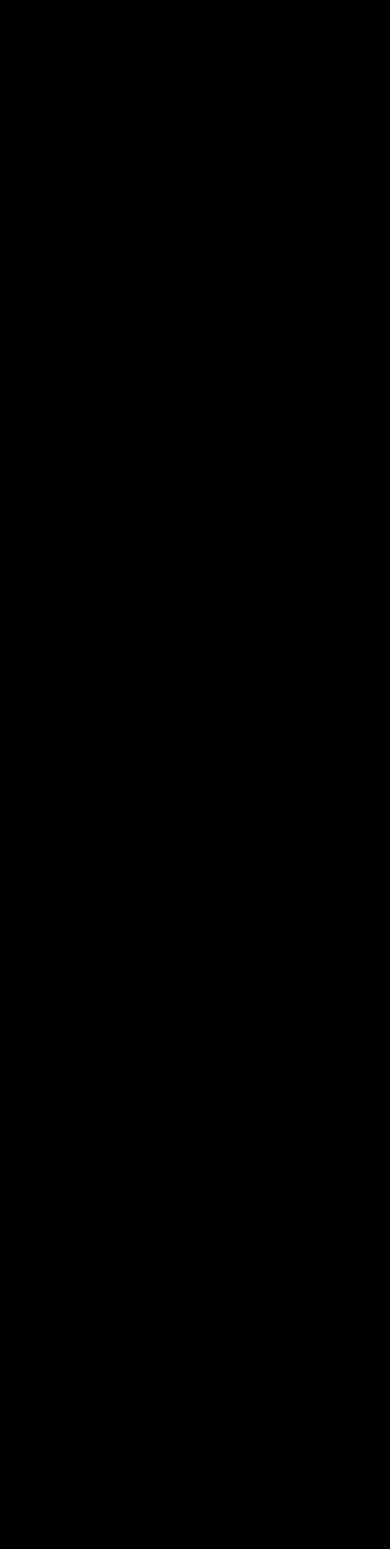
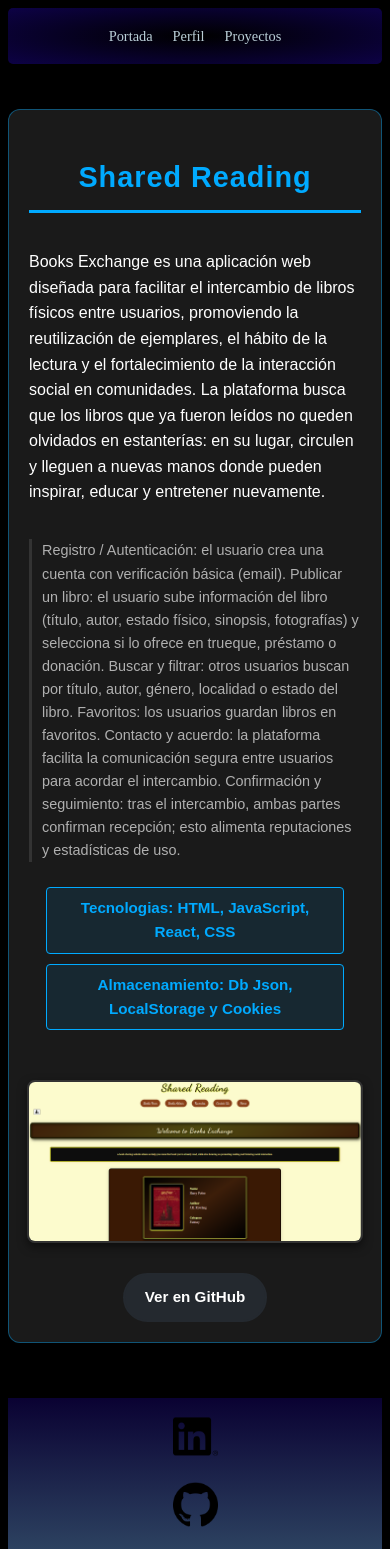
Before and after one commit to JuanDiegoCC02/portafolio, a React (Vite) app: page /portafolio/proyectosInfo/1 in a window 390 px wide. Before the commit this address had no page. Shown: the top 1549 px of the page. Before the commit the page ends 860 px from the top, so only its background shows below. Built offline with nearby package versions, Linux system fonts and the light colour scheme.

Commit message:
Actualizaciones de estilos e inforamcion

```diff
--- a/src/components/CarrouselProyectosPage.jsx
+++ b/src/components/CarrouselProyectosPage.jsx
@@ -122,8 +122,8 @@ function CarrouselProyectosPage() {
         <Link to={`/proyectosInfo/${mainIndex}`}>
         <img className='imgCardProyecto' src={aloneProject.secondaryImgs[secondaryIndex].src} alt={aloneProject.secondaryImgs[secondaryIndex].alt} />
        </Link>
-        <button className='btnLeft' onClick={prevSecondarySlide}> ◀️ </button>
-        <button className='btnRight' onClick={nextSecondarySlide}> ▶️ </button>
+        <button className='btnImgLeft' onClick={prevSecondarySlide}> ⬅️ </button>
+        <button className='btnImgRight' onClick={nextSecondarySlide}> ➡️ </button>
       </div>
 
 
--- a/src/components/ProyectoCardInfo.jsx
+++ b/src/components/ProyectoCardInfo.jsx
@@ -12,9 +12,9 @@ function ProyectoCardInfo() {
       src: homeNA,
       title: "Numb Astro",
       infoPag:
-        "Pagina Web de Intercambio de Libros para usuarios de distintas comunidades con validaciones y autentificaciones.",
+        "Numb Astro es una aplicación web diseñada para ayudar a los usuarios a desarrollar y mantener nuevos hábitos en su vida cotidiana, combinando motivación, seguimiento visual y una experiencia temática inspirada en el espacio. La plataforma integra un mapa estelar interactivo y un sistema de recompensas (“loot”) que representan el progreso personal como si el usuario estuviera explorando su propio universo interior. Cada hábito cumplido equivale a una nueva estrella descubierta, y cada logro desbloqueado impulsa al usuario a avanzar hacia nuevas constelaciones. Esta dinámica convierte la creación de hábitos en una experiencia lúdica, visual y motivadora, donde el crecimiento personal se refleja como un viaje cósmico.",
       descrp:
-        "Aplicación web tipo agenda para organizar rutinas y hábitos, con creación de tareas, opción de editarlas, marcarlas o eliminarlas además de contar con un seguimiento diario.",
+        "Características principales: Temática galáctica y visual inmersiva: La interfaz simula una atmósfera espacial donde los hábitos, logros y rutinas se representan mediante elementos astrales, ofreciendo una experiencia envolvente. Mapa estelar y logros: El usuario puede visualizar su progreso a través de un mapa estelar interactivo, donde cada meta completada ilumina nuevas estrellas o planetas. Sistema de “loot” (recompensas): Por cada avance, el usuario obtiene recompensas simbólicas que refuerzan la constancia y el cumplimiento de objetivos. Gestión y moderación de usuarios: Incluye paneles de administración que permiten controlar registros, roles y actividades, garantizando un entorno ordenado y funcional. Privacidad y seguridad: Implementa validaciones, autenticación y control de acceso para proteger la información personal. Además, cuenta con términos y condiciones claros que regulan el uso responsable de la plataforma. Seguimiento y análisis gráfico: Los usuarios pueden visualizar su evolución mediante gráficos de rendimiento, facilitando el análisis de sus hábitos y el reconocimiento de sus logros.",
       github: "https://github.com/JuanDiegoCC02/Agenda-Numb-Astro.git",
       tecno: "HTML, JavaScript, React, Css ",
       almace: "Db Json, LocalStorage, y Cookies",
@@ -23,9 +23,9 @@ function ProyectoCardInfo() {
       src: homeBE,
       title: "Shared Reading",
       infoPag:
-        "Pagina Web de Intercambio de Libros para usuarios de distintas comunidades con validaciones y autentificaciones.",
+        "Books Exchange es una aplicación web diseñada para facilitar el intercambio de libros físicos entre usuarios, promoviendo la reutilización de ejemplares, el hábito de la lectura y el fortalecimiento de la interacción social en comunidades. La plataforma busca que los libros que ya fueron leídos no queden olvidados en estanterías: en su lugar, circulen y lleguen a nuevas manos donde pueden inspirar, educar y entretener nuevamente.",
       descrp:
-        "Proyecto sobre una Pagina Web de intercambio de libros en busca de darle una segunda vida a los libros, además de incentivar a la lectura.",
+        "Registro / Autenticación: el usuario crea una cuenta con verificación básica (email). Publicar un libro: el usuario sube información del libro (título, autor, estado físico, sinopsis, fotografías) y selecciona si lo ofrece en trueque, préstamo o donación. Buscar y filtrar: otros usuarios buscan por título, autor, género, localidad o estado del libro. Favoritos: los usuarios guardan libros en favoritos. Contacto y acuerdo: la plataforma facilita la comunicación segura entre usuarios para acordar el intercambio. Confirmación y seguimiento: tras el intercambio, ambas partes confirman recepción; esto alimenta reputaciones y estadísticas de uso.",
       github: "https://github.com/JuanDiegoCC02/books-exchange.git",
       tecno: "HTML, JavaScript, React, CSS ",
       almace: "Db Json, LocalStorage y Cookies",
--- a/src/routes/Routing.jsx
+++ b/src/routes/Routing.jsx
@@ -1,26 +1,24 @@
-import React from 'react'
-import {BrowserRouter as Router, Routes, Route} from 'react-router-dom';
+import React from 'react';
+import { BrowserRouter as Router, Routes, Route } from 'react-router-dom';
 import Portada from '../pages/Portada';
 import Perfil from '../pages/Perfil';
-
 import ProyectoInfo from '../pages/ProyectoInfo';
 import ProyectosPage from '../pages/ProyectosPage';
 
 function Routing() {
   return (
     <div>
-
-        <Router>
-            <Routes>
-                <Route path= '/' element = {<Portada/>}/>
-                <Route path= '/perfil' element = {<Perfil/>}/>
-               <Route path="/proyectosPage" element={<ProyectosPage/>} />
-               <Route path="/proyectosInfo/:id" element={<ProyectoInfo/>} />
-            </Routes>
-        </Router>
-
+      {/* basename para GitHub Pages */}
+      <Router basename="/portafolio">
+        <Routes>
+          <Route path="/" element={<Portada />} />
+          <Route path="/perfil" element={<Perfil />} />
+          <Route path="/proyectosPage" element={<ProyectosPage />} />
+          <Route path="/proyectosInfo/:id" element={<ProyectoInfo />} />
+        </Routes>
+      </Router>
     </div>
-  )
+  );
 }
 
-export default Routing
+export default Routing;
--- a/src/styles/proyectoCardInfo.css
+++ b/src/styles/proyectoCardInfo.css
@@ -1,95 +1,155 @@
-/* Contenedor de la card */
 .container-CardInfoProyecto {
     display: flex;
     flex-direction: column;
-  justify-content: center;
     align-items: center;
-
-  background: #ffffff;
-  border: 1px solid #dcdcdc;
-  border-radius: 14px;
-  padding: 24px;
-  max-width: 650px;
-  margin: 40px auto;  /* centra en horizontal */
-  color: #2c2c2c;
-  font-family: "Segoe UI", Tahoma, Geneva, Verdana, sans-serif;
-  box-shadow: 0 6px 14px rgba(0,0,0,0.15);
-  transition: transform 0.3s ease, box-shadow 0.3s ease;
-  text-align: center; /* centra títulos y textos */
+    background-color: #1a1a1a;
+    color: #f0f0f0;
+    border: 1px solid rgba(0, 170, 255, 0.4);
+    border-radius: 12px;
+    padding: 30px;
+    max-width: 800px;
+    margin: 40px auto;
+    font-family: Arial, sans-serif;
+    box-shadow: 0 8px 20px rgba(0, 0, 0, 0.7);
+    transition: all 0.3s ease;
+    text-align: left;
 }
 
 .container-CardInfoProyecto:hover {
-  transform: translateY(-6px);
-  box-shadow: 0 10px 24px rgba(0,0,0,0.18);
+    transform: translateY(-4px);
+    box-shadow: 0 12px 25px rgba(0, 0, 0, 0.9), 0 0 15px rgba(0, 170, 255, 0.4);
 }
 
-/* Título */
 .titleInfoProyecto {
-  font-size: 1.9rem;
-  font-weight: 700;
-  color: #1a1a1a;
-  margin-bottom: 18px;
-  border-bottom: 2px solid #e0e0e0;
+    font-size: 2.2rem;
+    font-weight: 800;
+    color: #00aaff;
+    margin-bottom: 25px;
+    border-bottom: 3px solid #00aaff;
     padding-bottom: 10px;
     width: 100%;
     text-align: center;
+    letter-spacing: 1px;
 }
 
-/* Imagen */
-.IMGInfoProyecto {
-  width: 100%;
-  max-width: 500px;
-  height: auto;
-  max-height: 300px;
-  object-fit: cover;
-  border-radius: 10px;
-  margin-bottom: 20px;
-  border: 1px solid #ccc;
-}
-
-/* Texto */
 .detallePagInfoProyecto {
-  font-size: 1rem;
+    font-size: 1.1rem;
     font-weight: 500;
-  color: #444;
-  margin-bottom: 12px;
+    color: #ffffff;
+    line-height: 1.8;
+    margin-bottom: 25px;
 }
 
 .descInfoProyecto {
-  font-size: 0.95rem;
-  color: #555;
+    font-size: 1rem;
+    color: #b0b0b0;
     line-height: 1.6;
-  margin-bottom: 18px;
+    margin-bottom: 30px;
+    border-left: 3px solid #333;
+    padding-left: 15px;
 }
 
-/* Lista */
+.IMGInfoProyecto {
+    width: 100%;
+    max-width: 600px;
+    height: auto;
+    max-height: 400px;
+    object-fit: cover;
+    border-radius: 8px;
+    margin-top: 20px;
+    margin-bottom: 30px;
+    border: 2px solid #333;
+    box-shadow: 0 4px 10px rgba(0, 0, 0, 0.5);
+}
+
 .UlProyectoInfo {
     list-style-type: none;
     padding: 0;
-  margin: 0 0 18px 0;
+    margin: 0 0 30px 0;
     width: 100%;
+    display: flex;
+    flex-wrap: wrap;
+    justify-content: center;
+    gap: 20px;
 }
 
 .LiProyectoInfo {
     font-size: 0.95rem;
-  padding: 6px 0;
-  border-bottom: 1px solid #eee;
-  color: #333;
-  text-align: left;
+    padding: 8px 15px;
+    border-radius: 4px;
+    background-color: #00aaff1a;
+    border: 1px solid #00aaff;
+    color: #00aaff;
+    font-weight: 600;
+    text-align: center;
+    transition: background-color 0.3s;
 }
 
-/* Botón GitHub */
+.LiProyectoInfo:hover {
+    background-color: #00aaff40;
+}
+
 .LinkGithubInfoProyecto {
     display: inline-block;
     text-decoration: none;
-  background: #24292f; /* color GitHub */
+    background: #24292f;
     color: #fff;
-  padding: 12px 20px;
-  border-radius: 6px;
+    padding: 12px 25px;
+    border-radius: 30px;
     font-weight: 600;
-  transition: background 0.3s ease;
+    transition: background 0.3s ease, transform 0.3s;
+    border: 2px solid #24292f;
 }
 
 .LinkGithubInfoProyecto:hover {
-  background: #444c56;
+    background: #00aaff;
+    color: #0d0d0d;
+    border-color: #00aaff;
+    transform: translateY(-2px);
+    box-shadow: 0 4px 10px rgba(0, 170, 255, 0.5);
 }
+
+@media (max-width: 768px) {
+    .container-CardInfoProyecto {
+        padding: 20px;
+        margin: 20px auto;
+        max-width: 95%;
+    }
+
+    .titleInfoProyecto {
+        font-size: 1.8rem;
+        margin-bottom: 20px;
+    }
+
+    .detallePagInfoProyecto {
+        font-size: 1rem;
+        line-height: 1.6;
+        margin-bottom: 20px;
+    }
+
+    .descInfoProyecto {
+        font-size: 0.9rem;
+        margin-bottom: 25px;
+        padding-left: 10px;
+    }
+
+    .IMGInfoProyecto {
+        max-height: 300px;
+    }
+
+    .UlProyectoInfo {
+        flex-direction: column;
+        gap: 10px;
+        align-items: center;
+    }
+
+    .LiProyectoInfo {
+        width: 80%;
+        text-align: center;
+    }
+
+    .LinkGithubInfoProyecto {
+        padding: 10px 20px;
+        font-size: 0.95rem;
+    }
+}
```
Also changed, not shown: src/components/DetallesProyecto.jsx (deleted, +0 -51 lines), src/components/PortadaCarrouselProyectos.jsx (+6 -3 lines), src/styles/proyectosPagCarrousel.css (+118 -56 lines). Lines whose indentation alone changed are shown as unchanged.
